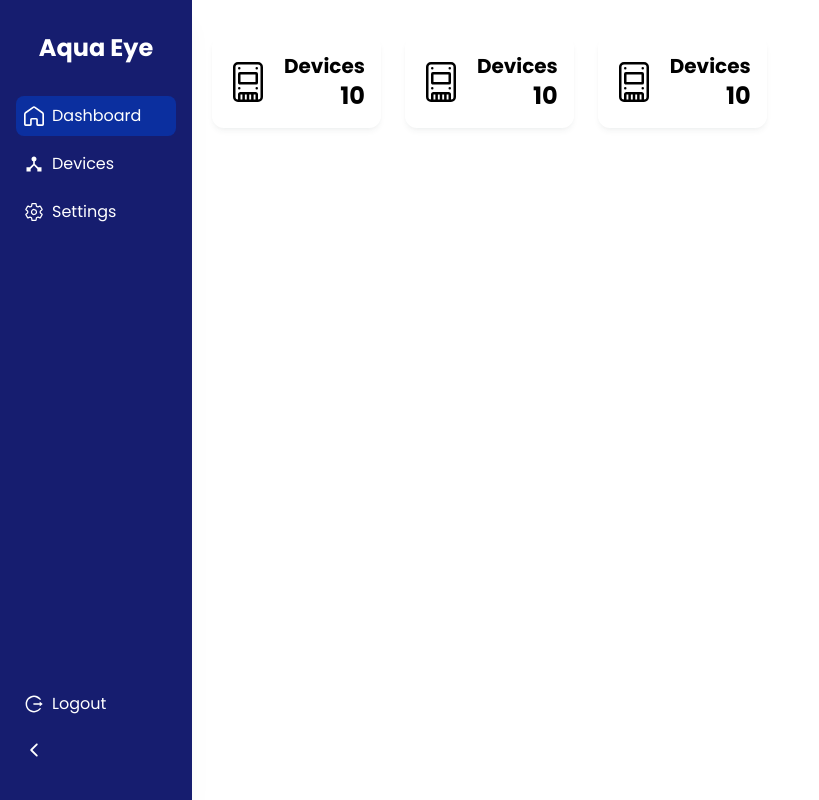
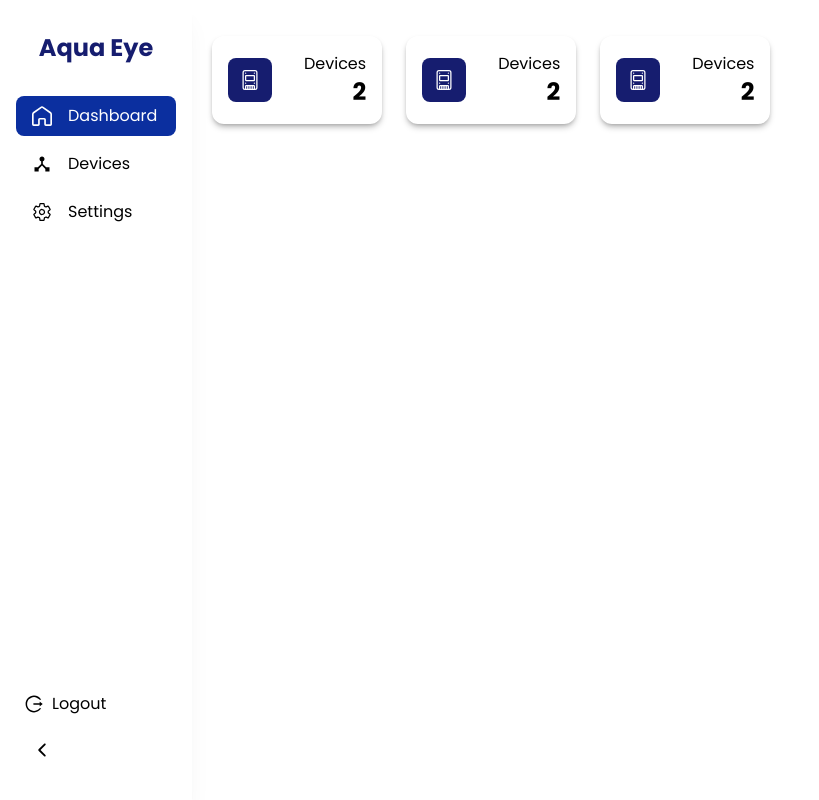
Before and after one commit to sublime-rawking/Manhole, a Next.js app: page /dashboard in a window 1280 px wide. Shown: the whole page, without its empty margins (0-819 px from the left). Built offline with nearby package versions, Linux system fonts and the light colour scheme.

Commit message:
added dashboard cards

```diff
--- a/src/app/dashboard/_components/dashboardCards.js
+++ b/src/app/dashboard/_components/dashboardCards.js
@@ -2,11 +2,13 @@ import React from 'react'
 
 export default function DashboardCards({ title, icon, value }) {
     return (
-        <div className='rounded-xl shadow-md shadow-blue-gray-900/5 p-4 mx-auto my-4 h-fit  w-fit'>
-            <div className='flex justify-between gap-4 items-center'>
-                {icon}
+        <div className='rounded-xl shadow-md shadow-black/25 p-4 mx-auto my-4 h-fit  w-fit'>
+            <div className='flex justify-between gap-8  items-center'>
+                <div className='text-white bg-primary p-3 rounded-lg'>
+                    {icon}
+                </div>
                 <div className=' flex flex-col justify-end items-end'>
-                    <h1 className='text-xl font-semibold'>{title}</h1>
+                    <h1 className='text-base font-light '>{title}</h1>
                     <p className='text-2xl font-semibold'>{value}</p>
                 </div>
             </div>
--- a/src/app/dashboard/_components/sidebar.js
+++ b/src/app/dashboard/_components/sidebar.js
@@ -38,16 +38,16 @@ export function Sidebar() {
     }
 
     return (
-        <Card className={`h-full w-full  ${minimize ? "md:w-fit hover:md:w-full group" : ""} md:max-w-[12rem] p-4 rounded-none  bg-primary/100 text-white shadow-xl shadow-blue-gray-900/5`}>
+        <Card className={`h-full w-full  ${minimize ? "md:w-fit hover:md:w-full group" : ""} md:max-w-[12rem] p-4 rounded-none  bg-white text-black shadow-xl shadow-blue-gray-900/5`}>
             <div className="mb-2 p-4 text-center mx-auto">
-                <p className="text-2xl font-semibold" >
+                <p className="text-2xl font-semibold text-primary" >
                     {minimize ? "AE" : appName}
                 </p>
             </div>
             <div className="w-full p-0 m-0 h-full items-center">
                 {sideBarContent.map((item, index) => (
                     <Link href={item.route} key={index} >
-                        <div className={` ${pathname == item.route ? "bg-secondary" : ""}  my-2 hover:bg-white/10 p-2 rounded-lg w-full flex items-center gap-2  `}>
+                        <div className={` my-2 hover:bg-primary/15 hover:text-black p-2 pl-4 rounded-lg  flex items-center gap-4 ${minimize ? "w-fit" : "w-full"}  ${pathname == item.route ? "bg-secondary text-white font-medium" : ""} `}>
                             {item.icon}
                             <div className={`${minimize ? "hidden group-hover:block" : "block"}`} >
                                 {item.title}
@@ -65,7 +65,7 @@ export function Sidebar() {
                         Logout
                     </div>
                 </div>
-                <div className={`   my-2 hover:bg-white/10 p-2 rounded-lg w-fit `}>
+                <div className={` my-2 hover:bg-primary/15 hover:text-black p-2 pl-4 rounded-lg  flex items-center gap-4 ${minimize ? "w-fit" : "w-full"}   `}>
                     {minimize ?
                         <IoIosArrowForward onClick={handleMinimize} className="h-5 w-5" />
                         : <IoIosArrowBack onClick={handleMinimize} className="h-5 w-5" />
--- a/src/app/dashboard/devices/page.js
+++ b/src/app/dashboard/devices/page.js
@@ -136,7 +136,6 @@ export default function DevicesPages() {
                             {
                                 TABLE_HEAD.map((head) => (
                                     <th key={head} className="border-b border-gray-300 pb-4 pt-10">
-
                                         <Typography
                                             variant="small"
                                             color="blue-gray"
--- a/src/app/dashboard/page.js
+++ b/src/app/dashboard/page.js
@@ -7,9 +7,9 @@ export default function DashboardPage() {
     return (
         <div className='p-5'>
             <div className=' flex gap-6'>
-                <DashboardCards title="Devices" icon={<BsDeviceSsd className='h-10 w-10' />} value={10} />
-                <DashboardCards title="Devices" icon={<BsDeviceSsd className='h-10 w-10' />} value={10} />
-                <DashboardCards title="Devices" icon={<BsDeviceSsd className='h-10 w-10' />} value={10} />
+                <DashboardCards title="Devices" icon={<BsDeviceSsd className='h-5 w-5' />} value={2} />
+                <DashboardCards title="Devices" icon={<BsDeviceSsd className='h-5 w-5' />} value={2} />
+                <DashboardCards title="Devices" icon={<BsDeviceSsd className='h-5 w-5' />} value={2} />
 
             </div>
         </div>
```
